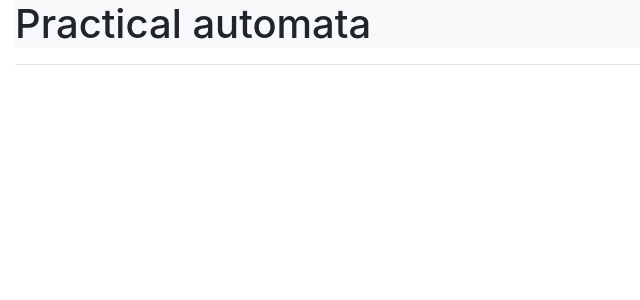
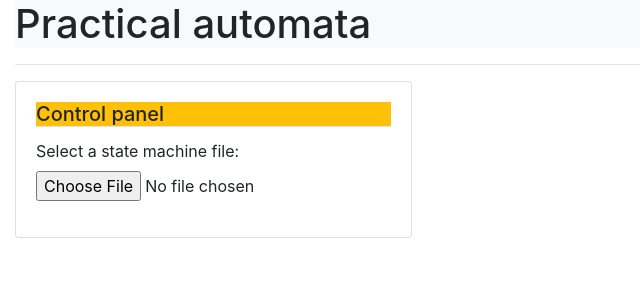
Before and after one commit to dmarkov00/practical-automata-client, an Angular app: page / in a window 1280 px wide. Shown: the top 300 px of the page, without its empty margins (0-640 px from the left). Built offline with nearby package versions, Linux system fonts and the light colour scheme.

Commit message:
generated some components

```diff
--- a/src/app/app.component.html
+++ b/src/app/app.component.html
@@ -1,4 +1,5 @@
 <div class="container-fluid">
   <app-page-header></app-page-header>
+  <app-control-panel></app-control-panel>
 
 </div>
--- a/src/app/app.module.ts
+++ b/src/app/app.module.ts
@@ -3,11 +3,15 @@ import { NgModule } from '@angular/core';
 
 import { AppComponent } from './app.component';
 import { PageHeaderComponent } from './components/page-header/page-header.component';
+import { ControlPanelComponent } from './components/control-panel/control-panel.component';
+import { ImageComponent } from './components/image/image.component';
 
 @NgModule({
   declarations: [
     AppComponent,
-    PageHeaderComponent
+    PageHeaderComponent,
+    ControlPanelComponent,
+    ImageComponent
   ],
   imports: [
     BrowserModule
--- /dev/null
+++ b/src/app/components/control-panel/control-panel.component.html
@@ -0,0 +1,18 @@
+<div class="row">
+  <div class="col-md-4">
+    <div class="card">
+      <div class="card-body">
+        <h5 class="card-title bg-warning border-bottom">Control panel</h5>
+
+        <form>
+          <div class="form-group">
+            <label for="exampleFormControlFile1">Select a state machine file: </label>
+            <input type="file" class="form-control-file" id="exampleFormControlFile1">
+          </div>
+        </form>
+
+      </div>
+
+    </div>
+  </div>
+</div>
--- /dev/null
+++ b/src/app/components/control-panel/control-panel.component.ts
@@ -0,0 +1,15 @@
+import { Component, OnInit } from '@angular/core';
+
+@Component({
+  selector: 'app-control-panel',
+  templateUrl: './control-panel.component.html',
+  styleUrls: ['./control-panel.component.css']
+})
+export class ControlPanelComponent implements OnInit {
+
+  constructor() { }
+
+  ngOnInit() {
+  }
+
+}
--- /dev/null
+++ b/src/app/components/image/image.component.html
@@ -0,0 +1,3 @@
+<p>
+  image works!
+</p>
--- /dev/null
+++ b/src/app/components/image/image.component.ts
@@ -0,0 +1,15 @@
+import { Component, OnInit } from '@angular/core';
+
+@Component({
+  selector: 'app-image',
+  templateUrl: './image.component.html',
+  styleUrls: ['./image.component.css']
+})
+export class ImageComponent implements OnInit {
+
+  constructor() { }
+
+  ngOnInit() {
+  }
+
+}
```
Also changed, not shown: src/app/components/control-panel/control-panel.component.css (added), src/app/components/image/image.component.css (added), 2 other files (tests, documents, lock files or other folders).
